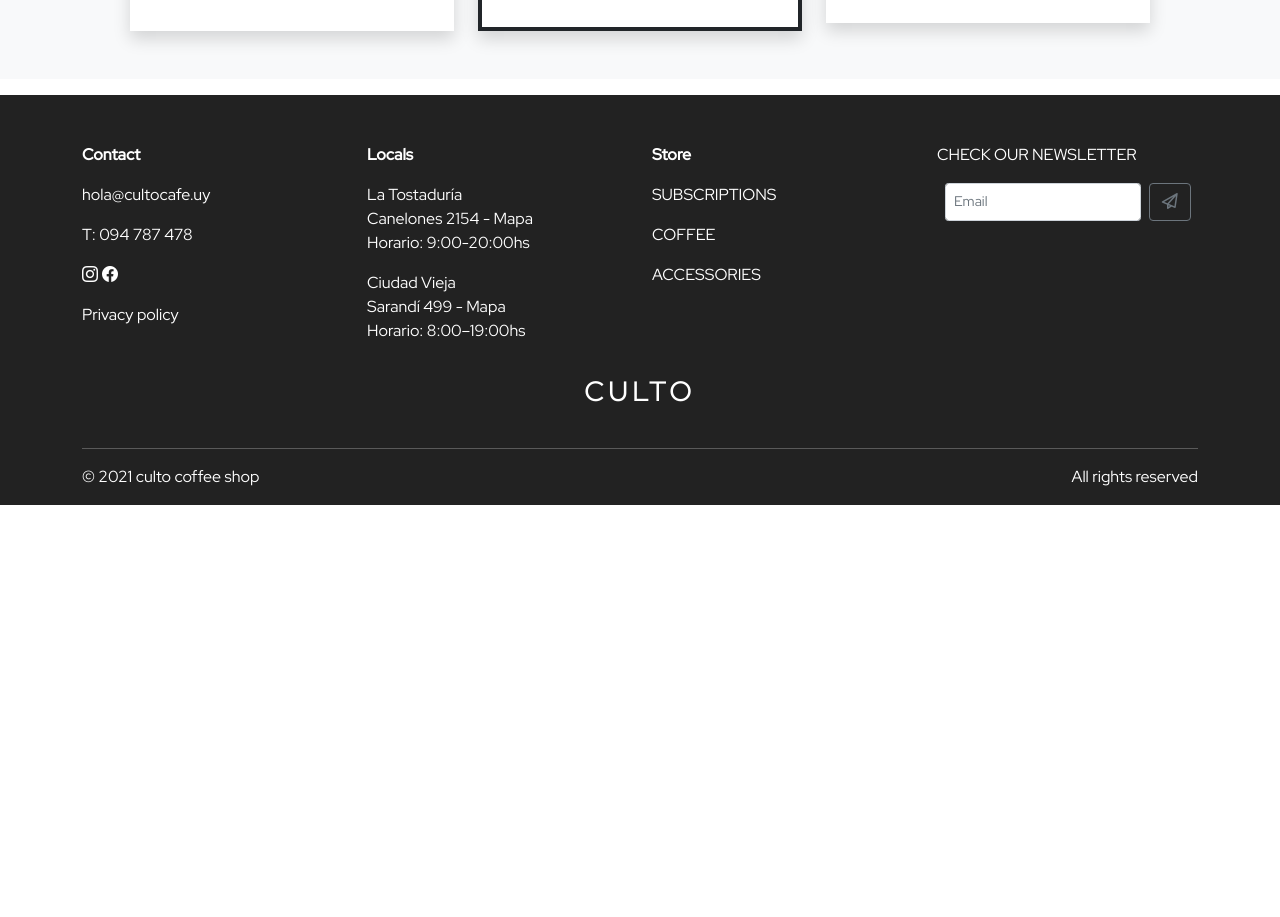
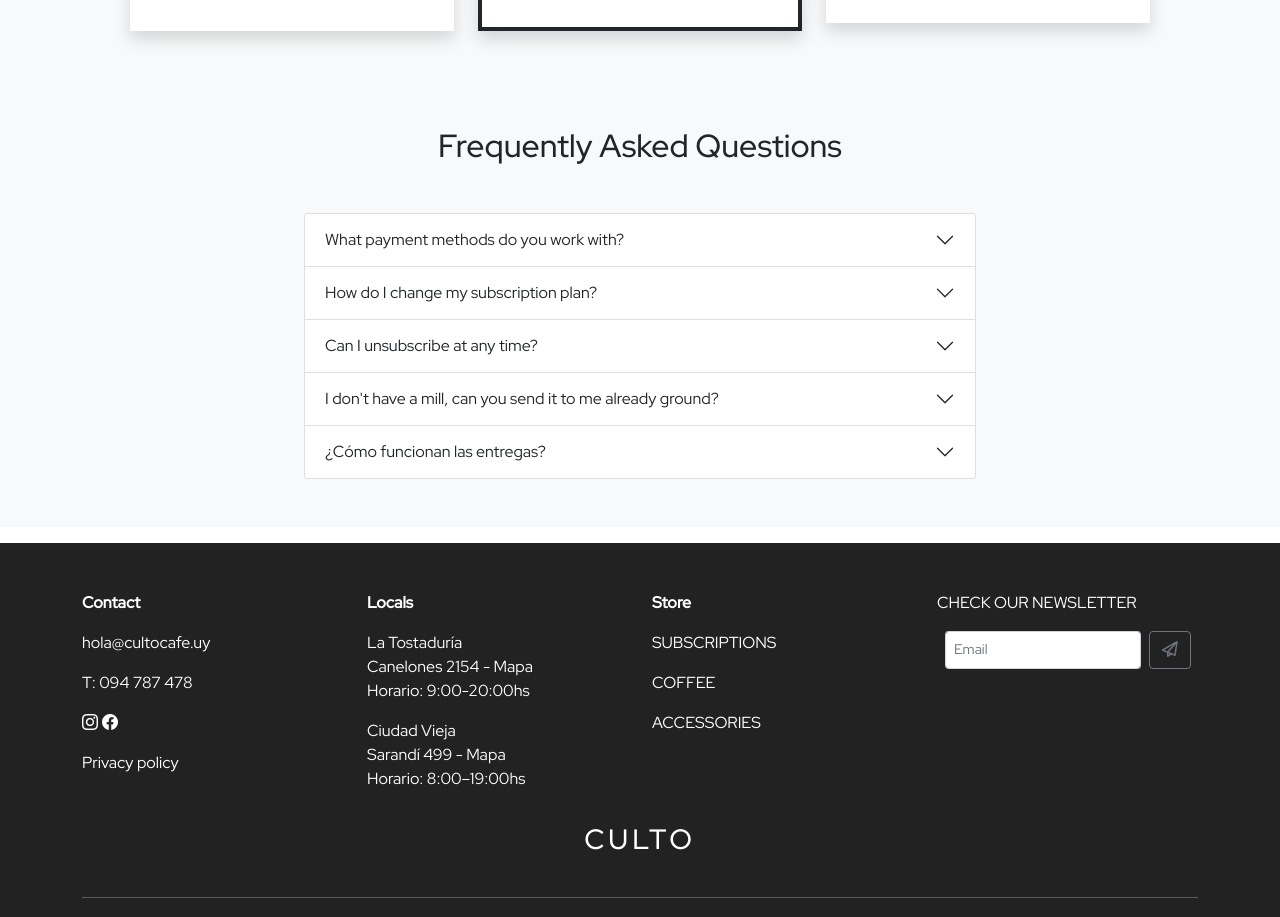
Before and after one commit to FelipeCabreraB/E-commerce-Front, a React (Create React App) app: page /subscription in a window 1280 px wide. Shown: the part 980-1897 px from the top of the page. Before the commit the page ends 1485 px from the top, so only its background shows below. Built offline with nearby package versions, Linux system fonts and the light colour scheme.

Commit message:
accordion

```diff
--- a/src/pages/Website/Subscription.jsx
+++ b/src/pages/Website/Subscription.jsx
@@ -1,5 +1,6 @@
 import React from "react";
 import { Container, Row, Col, Button } from "react-bootstrap";
+import Accordion from "react-bootstrap/Accordion";
 
 function Subscription() {
   return (
@@ -161,6 +162,59 @@ function Subscription() {
               </div>
             </div>
           </Col>
+          <h2 className="text-center my-5">Frequently Asked Questions</h2>
+          <Col xs={12} md={8} className="mx-auto mb-5">
+            <Accordion>
+              <Accordion.Item eventKey="0">
+                <Accordion.Header>
+                  What payment methods do you work with?
+                </Accordion.Header>
+                <Accordion.Body>
+                  We accept all major credit and debit cards through Mercado
+                  Pago.
+                </Accordion.Body>
+              </Accordion.Item>
+              <Accordion.Item eventKey="1">
+                <Accordion.Header>
+                  How do I change my subscription plan?
+                </Accordion.Header>
+                <Accordion.Body>
+                  You can change to a new plan after the first month of the
+                  current selection has elapsed. You let us know and we will
+                  make the change.
+                </Accordion.Body>
+              </Accordion.Item>
+              <Accordion.Item eventKey="2">
+                <Accordion.Header>
+                  Can I unsubscribe at any time?
+                </Accordion.Header>
+                <Accordion.Body>
+                  Yes! You just have to wait for the first month to elapse from
+                  the start of your subscription. The only way to successfully
+                  unsubscribe is to let us know and we will unsubscribe you.
+                </Accordion.Body>
+              </Accordion.Item>
+              <Accordion.Item eventKey="3">
+                <Accordion.Header>
+                  I don't have a mill, can you send it to me already ground?
+                </Accordion.Header>
+                <Accordion.Body>
+                  Yes, of course. Choose your type of grind at check out and we
+                  will send it to you ground according to your needs.
+                </Accordion.Body>
+              </Accordion.Item>
+              <Accordion.Item eventKey="4">
+                <Accordion.Header>
+                  ¿Cómo funcionan las entregas?
+                </Accordion.Header>
+                <Accordion.Body>
+                  We deliver from Monday to Friday between 16:00 to 21:00 hs. If
+                  you need us to deliver it in a particular time slot or you
+                  need to change your delivery day, we can coordinate it.
+                </Accordion.Body>
+              </Accordion.Item>
+            </Accordion>
+          </Col>
         </Row>
       </Container>
     </div>
```
